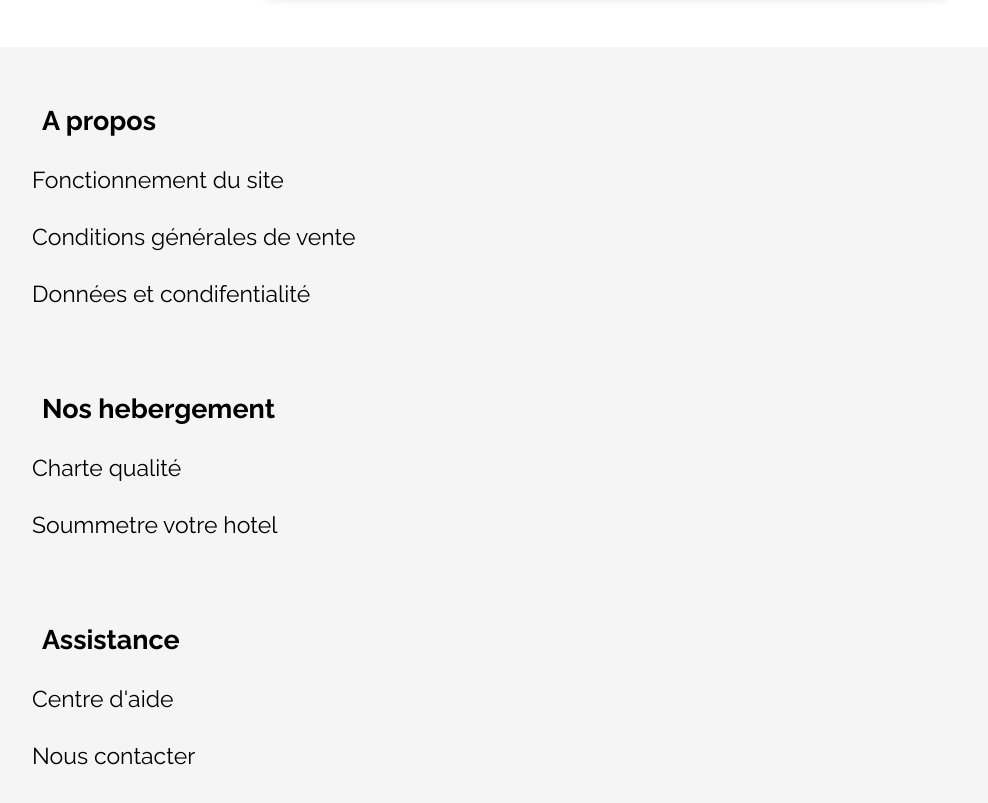
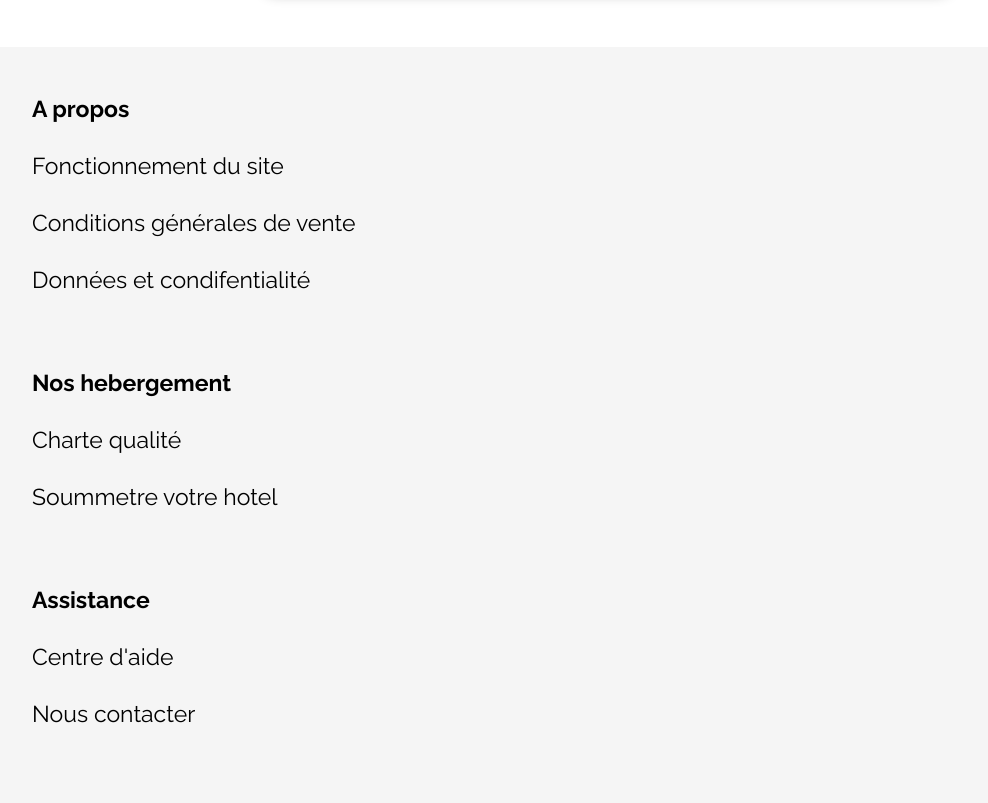
Before and after one commit to METALbrasier2X0/RaphaelArrayago_2_03122020, a plain HTML site: page index.html in a window 1280 px wide. Shown: the part 7459-8262 px from the top of the page, without its empty margins (33-1021 px from the left). Drawn offline with Linux system fonts and the light colour scheme.

Commit message:
suite corrections w3c

```diff
--- a/index.html
+++ b/index.html
@@ -191,23 +191,23 @@ Familial </div> </div> <div class="tag-component"> <i class="fas fa-heart"></i>
                           </div>
                       </div>
 
-
+                      </div>
 
         </section>
 
         <footer>
-                <ul class="footer-list"> <h3> A propos </h3>
+                <ul class="footer-list"> <strong> A propos </strong>
                   <li>Fonctionnement du site</li>
                   <li>Conditions générales de vente</li>
                   <li>Données et condifentialité</li>
                 </ul>
 
-                <ul class="footer-list"> <h3> Nos hebergement </h3>
+                <ul class="footer-list"> <strong> Nos hebergement </strong>
                   <li>Charte qualité</li>
                   <li>Soummetre votre hotel</li>
                 </ul>
 
-                <ul class="footer-list"> <h3> Assistance </h3>
+                <ul class="footer-list"> <strong> Assistance </strong>
                   <li>Centre d'aide</li>
                   <li>Nous contacter</li>
                 </ul>
```
